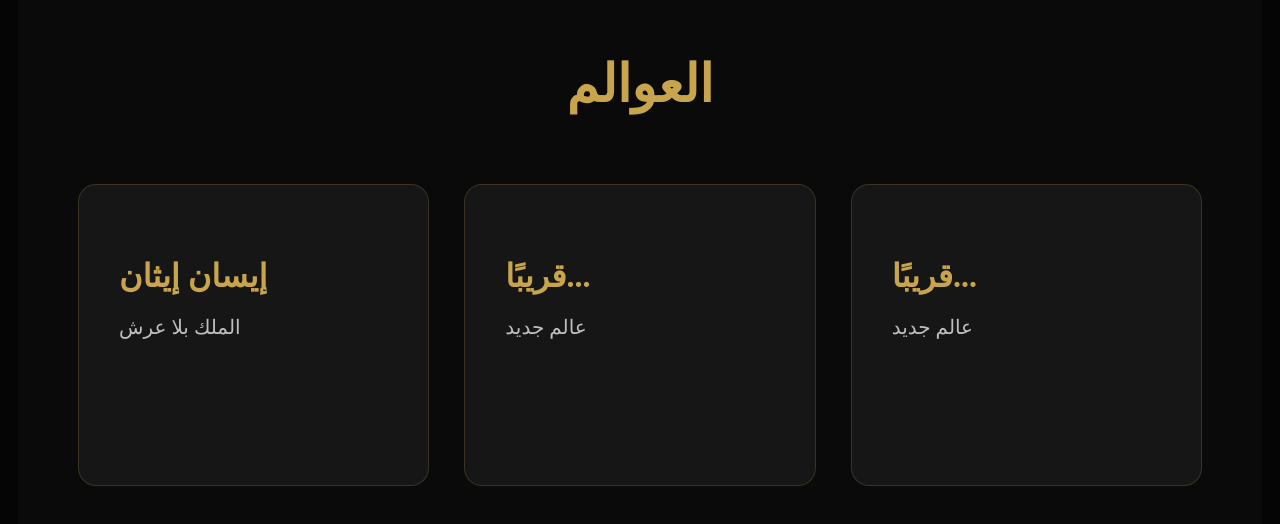
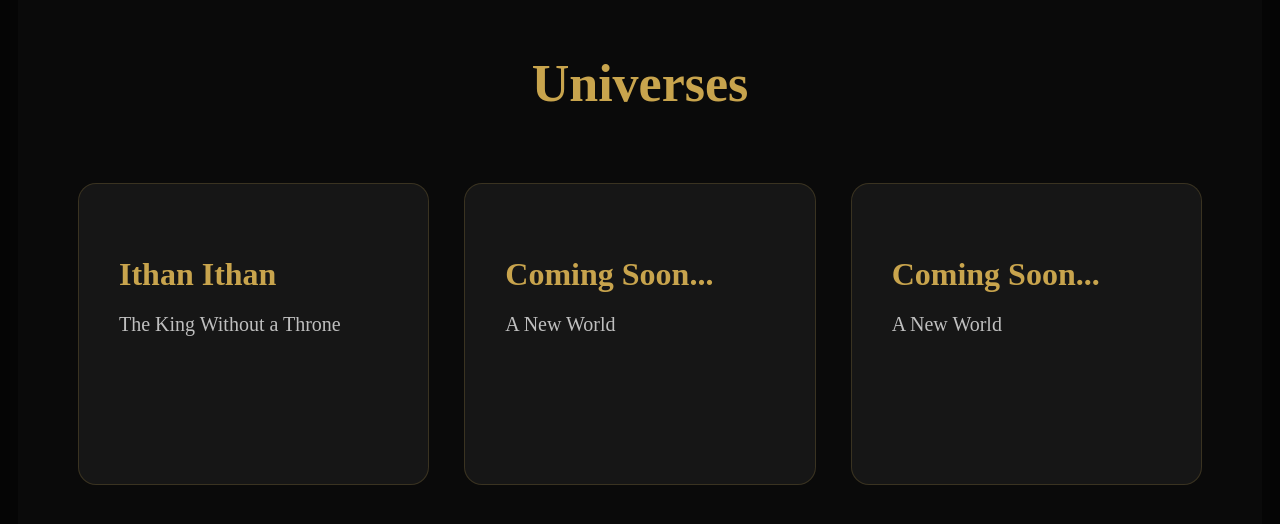
Before and after one commit to jobsamalukyuhimuna-a11y/Aenar-Ikul, a Next.js app: page / in a window 1280 px wide. Shown: the part 1932-2456 px from the top of the page. Built offline with nearby package versions, Linux system fonts and the light colour scheme.

Commit message:
Translate universes section to English

```diff
--- a/app/components/sections/FeaturedUniverses.tsx
+++ b/app/components/sections/FeaturedUniverses.tsx
@@ -2,18 +2,18 @@ import Link from "next/link";
 
 const universes = [
   {
-    title: "إيسان إيثان",
-    subtitle: "الملك بلا عرش",
+    title: "Ithan Ithan",
+    subtitle: "The King Without a Throne",
     href: "/universes",
   },
   {
-    title: "قريبًا...",
-    subtitle: "عالم جديد",
+    title: "Coming Soon...",
+    subtitle: "A New World",
     href: "/universes",
   },
   {
-    title: "قريبًا...",
-    subtitle: "عالم جديد",
+    title: "Coming Soon...",
+    subtitle: "A New World",
     href: "/universes",
   },
 ];
@@ -34,7 +34,7 @@ export default function FeaturedUniverses() {
           marginBottom: "70px",
         }}
       >
-        العوالم
+        Universes
       </h2>
 
       <div
```
